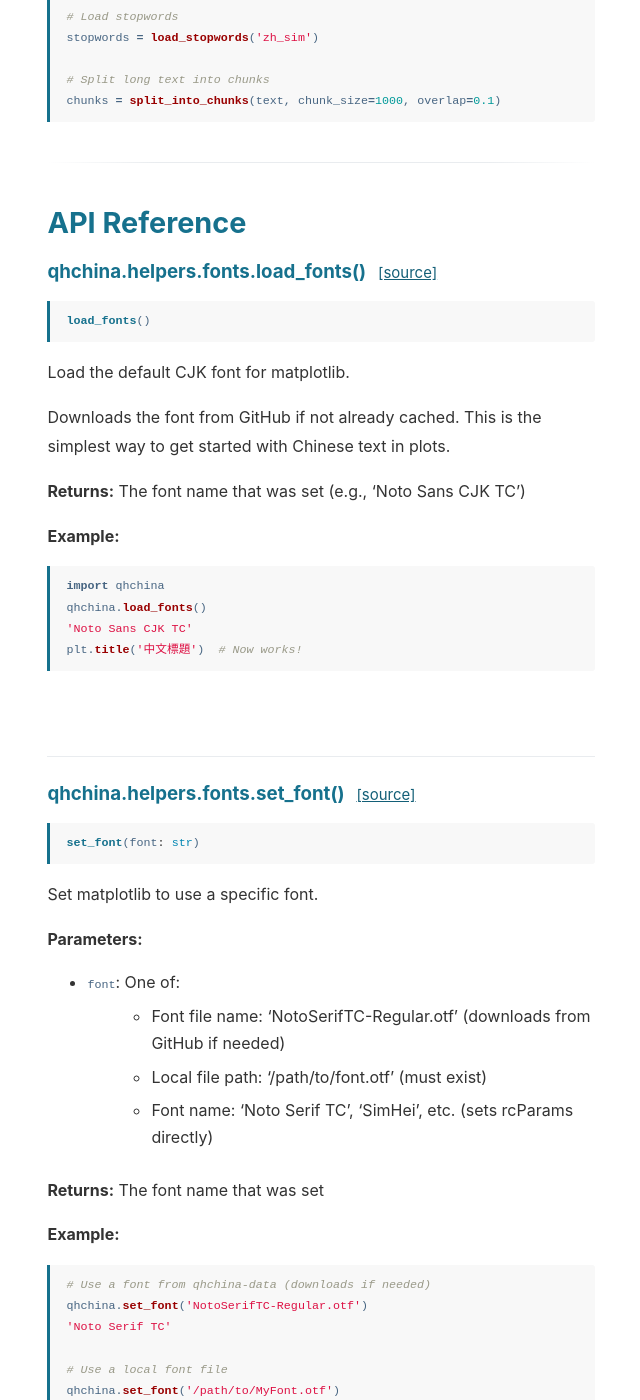
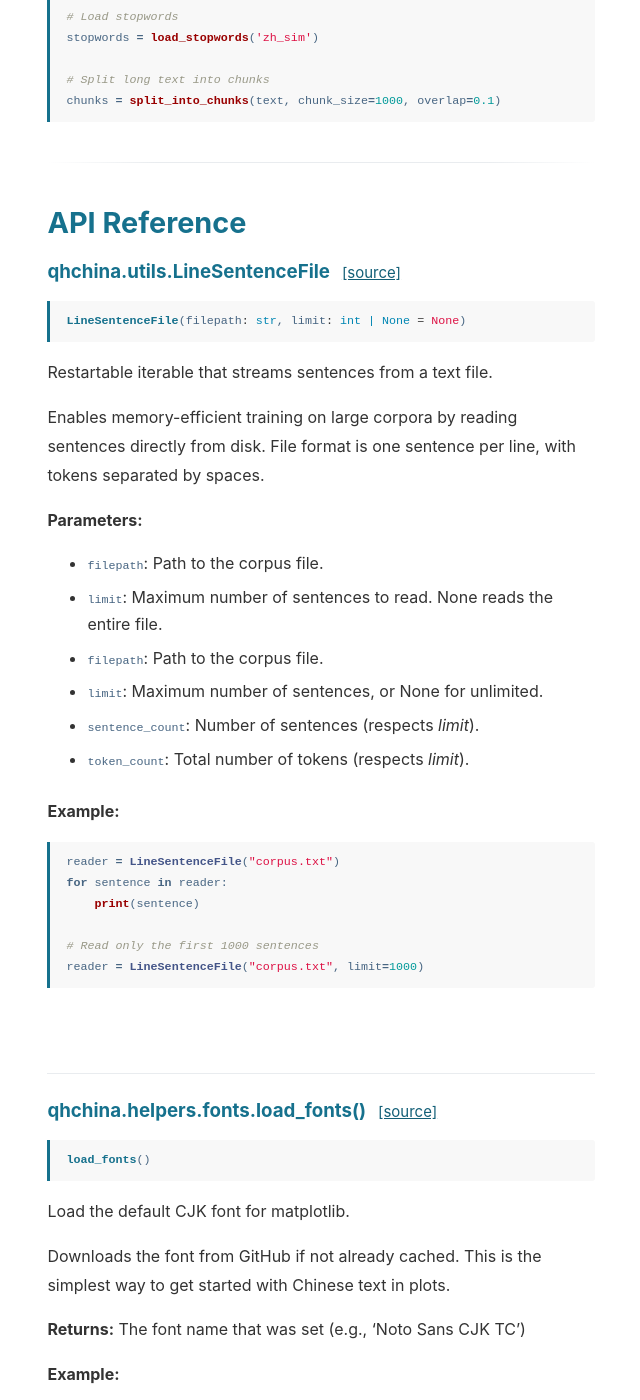
Before and after one commit to mcjkurz/qhchina-web, a Jekyll site: the page built from docs/helpers/index.md, in a window 1280 px wide and 1400 px high, scrolled down 2024 px. Shown: the whole window, without its empty margins (455-1095 px from the left). Built offline with Jekyll 4.4.1, drawn with Linux system fonts in a browser that asks for light colours.

Commit message:
Update API docs

````diff
--- a/_config.yml
+++ b/_config.yml
@@ -60,4 +60,4 @@ goatcounter_code: qhchina # This will create the URL qhchina.goatcounter.com
 github: [metadata]
 
 # Cache busting version (auto-updated by make_docs.py)
-cache_version: 20260224122254
+cache_version: 20260224122505
--- a/_data/nav_docs.json
+++ b/_data/nav_docs.json
@@ -443,6 +443,10 @@
     "url": "/docs/helpers/",
     "functions": [
       {
+        "name": "LineSentenceFile",
+        "anchor": "linesentencefile"
+      },
+      {
         "name": "load_fonts()",
         "anchor": "load_fonts"
       },
--- a/docs/helpers/index.md
+++ b/docs/helpers/index.md
@@ -3,6 +3,8 @@ layout: docs_with_sidebar
 title: Helper Utilities
 permalink: /docs/helpers/
 functions:
+  - name: LineSentenceFile
+    anchor: linesentencefile
   - name: load_fonts()
     anchor: load_fonts
   - name: set_font()
@@ -121,6 +123,36 @@ chunks = split_into_chunks(text, chunk_size=1000, overlap=0.1)
 ## API Reference
 
 <!-- API-START -->
+
+<h3 id="linesentencefile">qhchina.utils.LineSentenceFile <a href="https://github.com/mcjkurz/qhchina/blob/main/qhchina/utils.py#L26" class="source-link" title="View source on GitHub">[source]</a></h3>
+
+<pre class="signature"><code><span class="sig-name">LineSentenceFile</span>(<span class="sig-param">filepath</span><span class="sig-punct">:</span> <span class="sig-type">str</span>, <span class="sig-param">limit</span><span class="sig-punct">:</span> <span class="sig-type">int | None</span> <span class="sig-punct">=</span> <span class="sig-default">None</span>)</code></pre>
+
+Restartable iterable that streams sentences from a text file.
+
+Enables memory-efficient training on large corpora by reading sentences
+directly from disk. File format is one sentence per line, with tokens
+separated by spaces.
+
+**Parameters:**
+- `filepath`: Path to the corpus file.
+- `limit`: Maximum number of sentences to read. None reads the entire file.
+- `filepath`: Path to the corpus file.
+- `limit`: Maximum number of sentences, or None for unlimited.
+- `sentence_count`: Number of sentences (respects *limit*).
+- `token_count`: Total number of tokens (respects *limit*).
+
+**Example:**
+```python
+reader = LineSentenceFile("corpus.txt")
+for sentence in reader:
+    print(sentence)
+
+# Read only the first 1000 sentences
+reader = LineSentenceFile("corpus.txt", limit=1000)
+```
+
+<br>
 
 <h3 id="load_fonts">qhchina.helpers.fonts.load_fonts() <a href="https://github.com/mcjkurz/qhchina/blob/main/qhchina/helpers/fonts.py#L163" class="source-link" title="View source on GitHub">[source]</a></h3>
 
````
